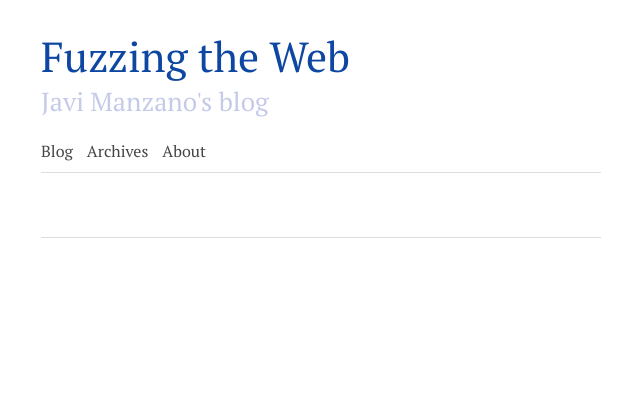
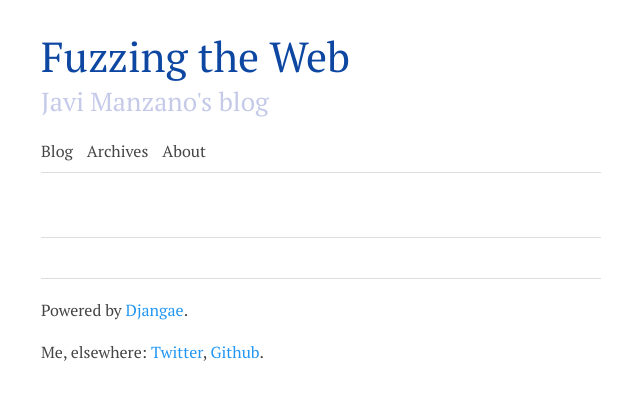
Before and after one commit to jgasteiz/javiman, a Django app: template templates/blog/post.html in a window 1280 px wide. Shown: the top 400 px of the page, without its empty margins (319-959 px from the left). Run offline with Django 3.2, Linux system fonts and the light colour scheme; the template is opened without the code that fills it, so the values that code supplies are empty.

Commit message:
Add footer

```diff
--- a/templates/blog/base.html
+++ b/templates/blog/base.html
@@ -10,7 +10,6 @@
     <link rel="stylesheet" href="{% static 'css/style.css' %}"/>
 </head>
 <body>
-    <div role="main">
     <header id="banner" class="body">
         <h1 class="site-name">
             <a href="/">
@@ -29,6 +28,9 @@
     <div role="main">
         {% block content %}{% endblock content %}
     </div>
-    </div>
+    <footer class="main-footer">
+        <p>Powered by <a target="_blank" href="https://github.com/potatolondon/djangae">Djangae</a>.</p>
+        <p>Me, elsewhere: <a href="https://twitter.com/_javiman" target="_blank">Twitter</a>, <a href="https://github.com/jgasteiz/" target="_blank">Github</a>.</p>
+    </footer>
 </body>
 </html>
```
Lines whose indentation alone changed are shown as unchanged.
